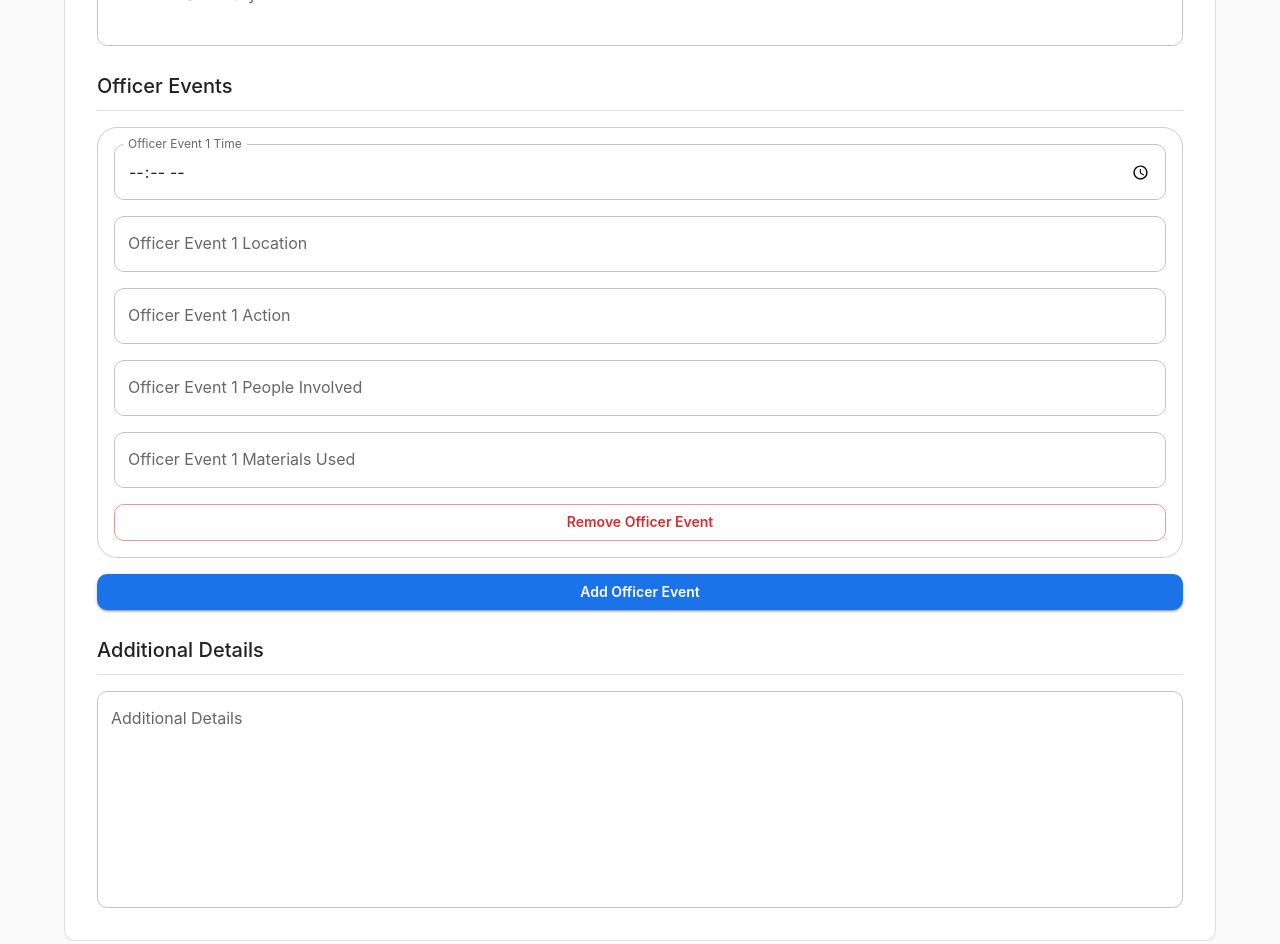
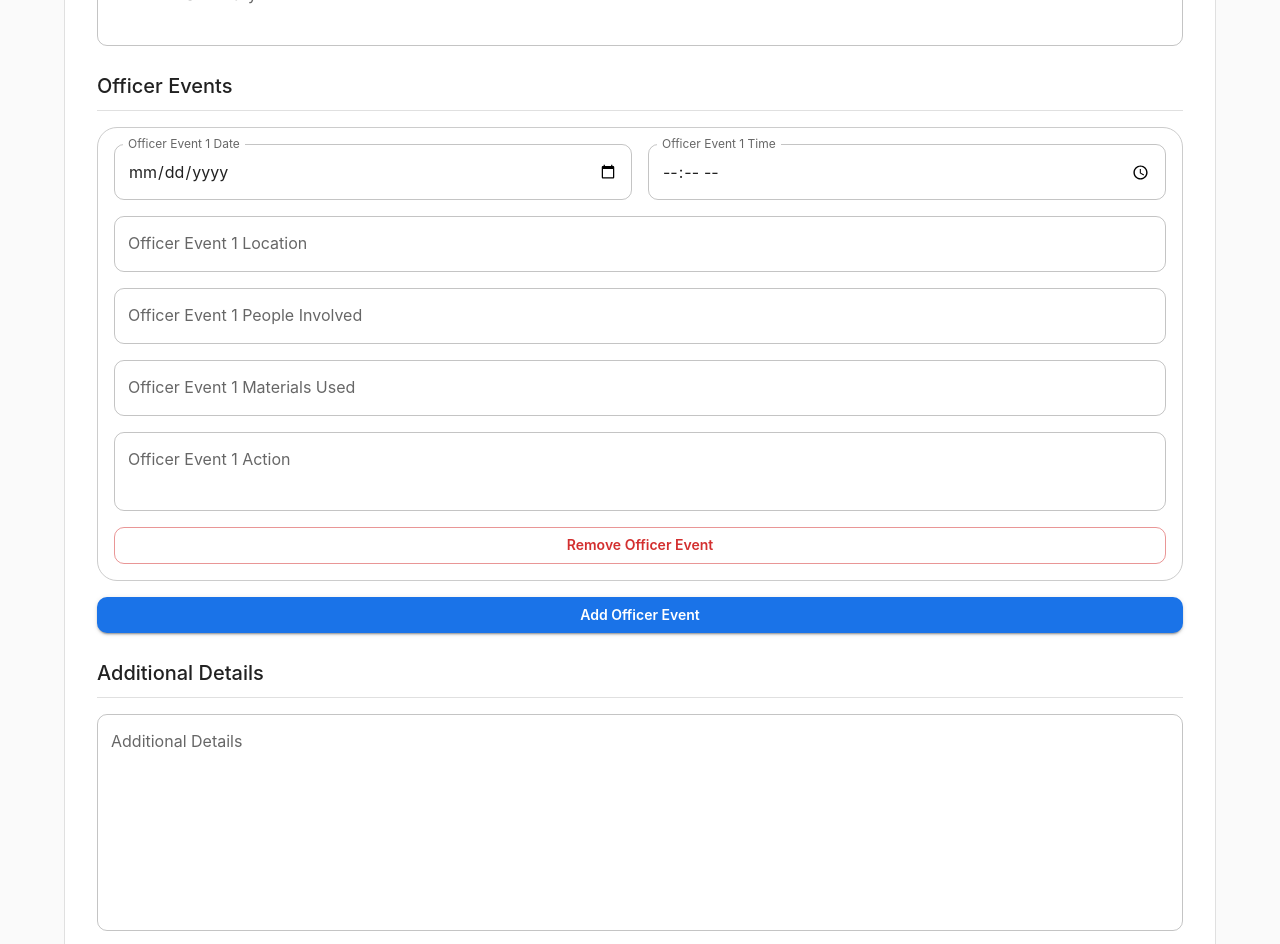
Before and after one commit to JomarMonreal/Investigation-Report-Maker, a React (Vite) app in the folder investigation-report-maker/: page /reports/new in a window 1280 px wide. Shown: the part 1620-2564 px from the top of the page. Built offline with nearby package versions, Linux system fonts and the light colour scheme.

Commit message:
feat: add date field to officer events in PoliceCaseDetailsForm

```diff
--- a/investigation-report-maker/src/components/PoliceCaseDetailsForm.tsx
+++ b/investigation-report-maker/src/components/PoliceCaseDetailsForm.tsx
@@ -56,7 +56,7 @@ export const PoliceCaseDetailsForm: React.FC<PoliceCaseDetailsFormProps> = ({
   const addOfficerEvent = () => {
     setField("officerEvents", [
       ...value.officerEvents,
-      { time: "", location: "", action: "", peopleInvolved: "", materialsUsed: "" }
+      { date: value.date, time: "", location: value.location, action: "", peopleInvolved: "", materialsUsed: "" }
     ]);
   };
 
@@ -68,10 +68,10 @@ export const PoliceCaseDetailsForm: React.FC<PoliceCaseDetailsFormProps> = ({
   React.useEffect(() => {
     if (value.officerEvents.length === 0) {
       setField("officerEvents", [
-        { time: "", location: "", action: "", peopleInvolved: "", materialsUsed: "" }
+      { date: value.date, time: "", location: value.location, action: "", peopleInvolved: "", materialsUsed: "" }
       ]);
     }
-  }, [value.officerEvents.length, setField]);
+  }, [value.officerEvents.length, setField, value.date, value.location]);
 
   const incidentTypes = [
     "Assault",
@@ -355,6 +355,20 @@ export const PoliceCaseDetailsForm: React.FC<PoliceCaseDetailsFormProps> = ({
                 }}
               >
                 <Stack spacing={2}>
+                  <Stack direction={{ xs: "column", sm: "row" }} spacing={2}>
+                    <TextField
+                      label={`Officer Event ${index + 1} Date`}
+                      type="date"
+                      value={event.date}
+                      onChange={(e: React.ChangeEvent<HTMLInputElement>) => {
+                        const updatedEvents = [...value.officerEvents];
+                        updatedEvents[index].date = e.target.value;
+                        setField("officerEvents", updatedEvents);
+                      }}
+                      disabled={disabled}
+                      InputLabelProps={{ shrink: true }}
+                      fullWidth
+                    />
                     <TextField
                       label={`Officer Event ${index + 1} Time`}
                       type="time"
@@ -368,6 +382,7 @@ export const PoliceCaseDetailsForm: React.FC<PoliceCaseDetailsFormProps> = ({
                       InputLabelProps={{ shrink: true }}
                       fullWidth
                     />
+                  </Stack>
 
                   <TextField
                     label={`Officer Event ${index + 1} Location`}
@@ -375,18 +390,6 @@ export const PoliceCaseDetailsForm: React.FC<PoliceCaseDetailsFormProps> = ({
                     onChange={(e: React.ChangeEvent<HTMLInputElement>) => {
                       const updatedEvents = [...value.officerEvents];
                       updatedEvents[index].location = e.target.value;
-                      setField("officerEvents", updatedEvents);
-                    }}
-                    disabled={disabled}
-                    fullWidth
-                  />
-
-                  <TextField
-                    label={`Officer Event ${index + 1} Action`}
-                    value={event.action}
-                    onChange={(e: React.ChangeEvent<HTMLInputElement>) => {
-                      const updatedEvents = [...value.officerEvents];
-                      updatedEvents[index].action = e.target.value;
                       setField("officerEvents", updatedEvents);
                     }}
                     disabled={disabled}
@@ -415,6 +418,20 @@ export const PoliceCaseDetailsForm: React.FC<PoliceCaseDetailsFormProps> = ({
                     }}
                     disabled={disabled}
                     fullWidth
+                  />
+
+                  <TextField
+                    label={`Officer Event ${index + 1} Action`}
+                    value={event.action}
+                    onChange={(e: React.ChangeEvent<HTMLInputElement>) => {
+                      const updatedEvents = [...value.officerEvents];
+                      updatedEvents[index].action = e.target.value;
+                      setField("officerEvents", updatedEvents);
+                    }}
+                    disabled={disabled}
+                    fullWidth
+                    multiline
+                    minRows={2}
                   />
 
                   <Button
--- a/investigation-report-maker/src/types/PoliceCaseDetails.ts
+++ b/investigation-report-maker/src/types/PoliceCaseDetails.ts
@@ -28,6 +28,7 @@ export interface PoliceCaseDetails {
   suspectEvents: string;
 
   officerEvents: Array<{
+    date: string; // ISO date (YYYY-MM-DD)
     time: string; // 24h time (HH:MM)
     location: string;
     action: string;
```
Lines whose indentation alone changed are shown as unchanged.
